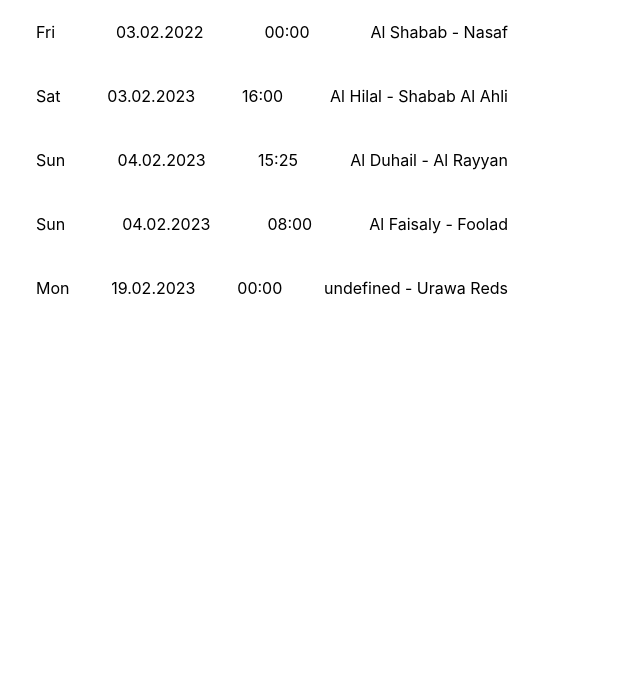
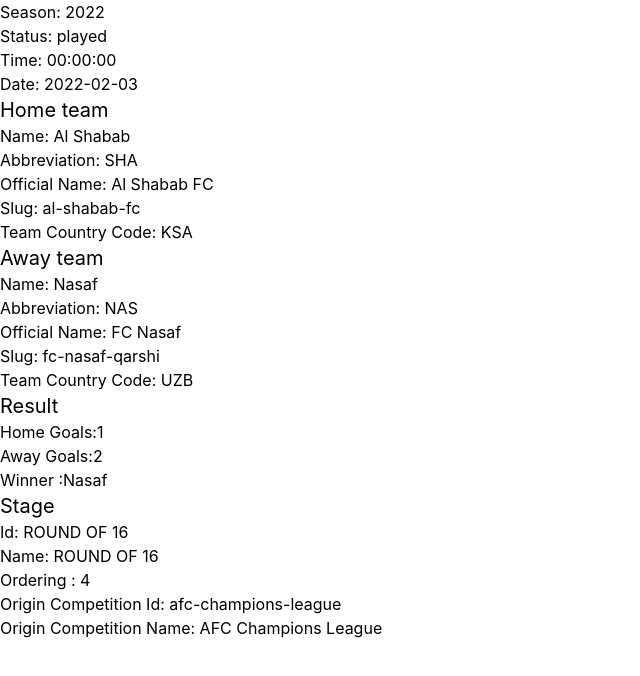
Before and after one commit to varshabhadana/react-event-calendar-sportradar, a React (Create React App) app: page /details/1 in a window 1280 px wide. Shown: the top 676 px of the page, without its empty margins (0-640 px from the left). Built offline with nearby package versions, Linux system fonts and the light colour scheme.

Commit message:
Create route to detail page ,add data on single event page

```diff
--- a/package.json
+++ b/package.json
@@ -15,6 +15,7 @@
     "luxon": "^3.1.1",
     "react": "^18.2.0",
     "react-dom": "^18.2.0",
+    "react-router-dom": "^6.4.5",
     "react-scripts": "5.0.1",
     "typescript": "^4.4.2",
     "web-vitals": "^2.1.0"
--- a/src/App.tsx
+++ b/src/App.tsx
@@ -1,12 +1,8 @@
 import './App.css';
-import Overview from './Components/Overview';
+import Overview from './components/Overview';
 
 function App() {
-  return (
-    <div>
-      <Overview />
-    </div>
-  );
+  return <div>{/*    <Overview /> */}</div>;
 }
 
 export default App;
--- a/src/Components/AddEventModal.tsx
+++ b/src/Components/AddEventModal.tsx
@@ -1,5 +1,5 @@
 import { Label, Modal, TextInput } from 'flowbite-react';
-import { Fragment, useState } from 'react';
+import { useState } from 'react';
 
 type Props = {
   openModal: boolean;
--- a/src/Components/Overview.tsx
+++ b/src/Components/Overview.tsx
@@ -9,7 +9,7 @@ const Overview = () => {
 
   useEffect(() => {
     const response = eventData.data;
-    console.log(response);
+
     setAllEvents(response);
   }, []);
 
--- a/src/mockData.json
+++ b/src/mockData.json
@@ -1,6 +1,7 @@
 {
   "data": [
     {
+      "id": "1",
       "season": 2022,
       "status": "played",
       "timeVenueUTC": "00:00:00",
@@ -42,6 +43,7 @@
       "originCompetitionName": "AFC Champions League"
     },
     {
+      "id": "2",
       "season": 2022,
       "status": "scheduled",
       "timeVenueUTC": "16:00:00",
@@ -85,6 +87,7 @@
       "originCompetitionName": "AFC Champions League"
     },
     {
+      "id": "3",
       "season": 2022,
       "status": "scheduled",
       "timeVenueUTC": "15:25:00",
@@ -128,6 +131,7 @@
       "originCompetitionName": "AFC Champions League"
     },
     {
+      "id": "4",
       "season": 2022,
       "status": "scheduled",
       "timeVenueUTC": "08:00:00",
@@ -171,6 +175,7 @@
       "originCompetitionName": "AFC Champions League"
     },
     {
+      "id": "5",
       "season": 2022,
       "status": "scheduled",
       "timeVenueUTC": "00:00:00",
--- /dev/null
+++ b/src/pages/EventDetailPage.tsx
@@ -0,0 +1,84 @@
+import React, { useEffect, useState } from 'react';
+import { useParams } from 'react-router-dom';
+import eventData from '../mockData.json';
+
+function EventDetailPage() {
+  const [singleEventDetails, setSingleEventDetails] = useState<any>();
+  const { id } = useParams();
+
+  useEffect(() => {
+    const response = eventData.data;
+
+    const singleEvent = response.find((el) => {
+      return el.id === id;
+    });
+    console.log(singleEvent);
+    setSingleEventDetails(singleEvent);
+  }, [id]);
+
+  return (
+    <>
+      <div>
+        {singleEventDetails && (
+          <>
+            <div>Season: {singleEventDetails.season}</div>
+            <div>Status: {singleEventDetails.status}</div>
+            <div>Time: {singleEventDetails.timeVenueUTC}</div>
+            <div>Date: {singleEventDetails.dateVenue}</div>
+            <div>
+              <h1 className="text-xl">Home team</h1>
+              <div>Name: {singleEventDetails.homeTeam?.name}</div>
+              <div>
+                Abbreviation: {singleEventDetails.homeTeam.abbreviation}
+              </div>
+              <div>
+                Official Name: {singleEventDetails.homeTeam.officialName}
+              </div>
+              <div>Slug: {singleEventDetails.homeTeam.slug}</div>
+              <div>
+                Team Country Code: {singleEventDetails.homeTeam.teamCountryCode}
+              </div>
+            </div>
+            <div>
+              <h1 className="text-xl">Away team</h1>
+              <div>Name: {singleEventDetails.awayTeam.name}</div>
+              <div>
+                Abbreviation: {singleEventDetails.awayTeam.abbreviation}
+              </div>
+              <div>
+                Official Name: {singleEventDetails.awayTeam.officialName}
+              </div>
+              <div>Slug: {singleEventDetails.awayTeam.slug}</div>
+              <div>
+                Team Country Code: {singleEventDetails.awayTeam.teamCountryCode}
+              </div>
+            </div>
+            <div>
+              <h1 className="text-xl">Result</h1>
+              <div>Home Goals:{singleEventDetails.result.homeGoals}</div>
+              <div>Away Goals:{singleEventDetails.result.awayGoals}</div>
+              <div>Winner :{singleEventDetails.result.winner}</div>
+            </div>
+            <div>
+              <h1 className="text-xl">Stage</h1>
+              <div>Id: {singleEventDetails.stage.id}</div>
+              <div>Name: {singleEventDetails.stage.name}</div>
+              <div>Ordering : {singleEventDetails.stage.ordering}</div>
+            </div>
+            <div>
+              <div>
+                Origin Competition Id: {singleEventDetails.originCompetitionId}
+              </div>
+              <div>
+                Origin Competition Name:{' '}
+                {singleEventDetails.originCompetitionName}
+              </div>
+            </div>
+          </>
+        )}
+      </div>
+    </>
+  );
+}
+
+export default EventDetailPage;
```
Also changed, not shown: src/index.tsx (+18 -3 lines), 1 other file (tests, documents, lock files or other folders).
